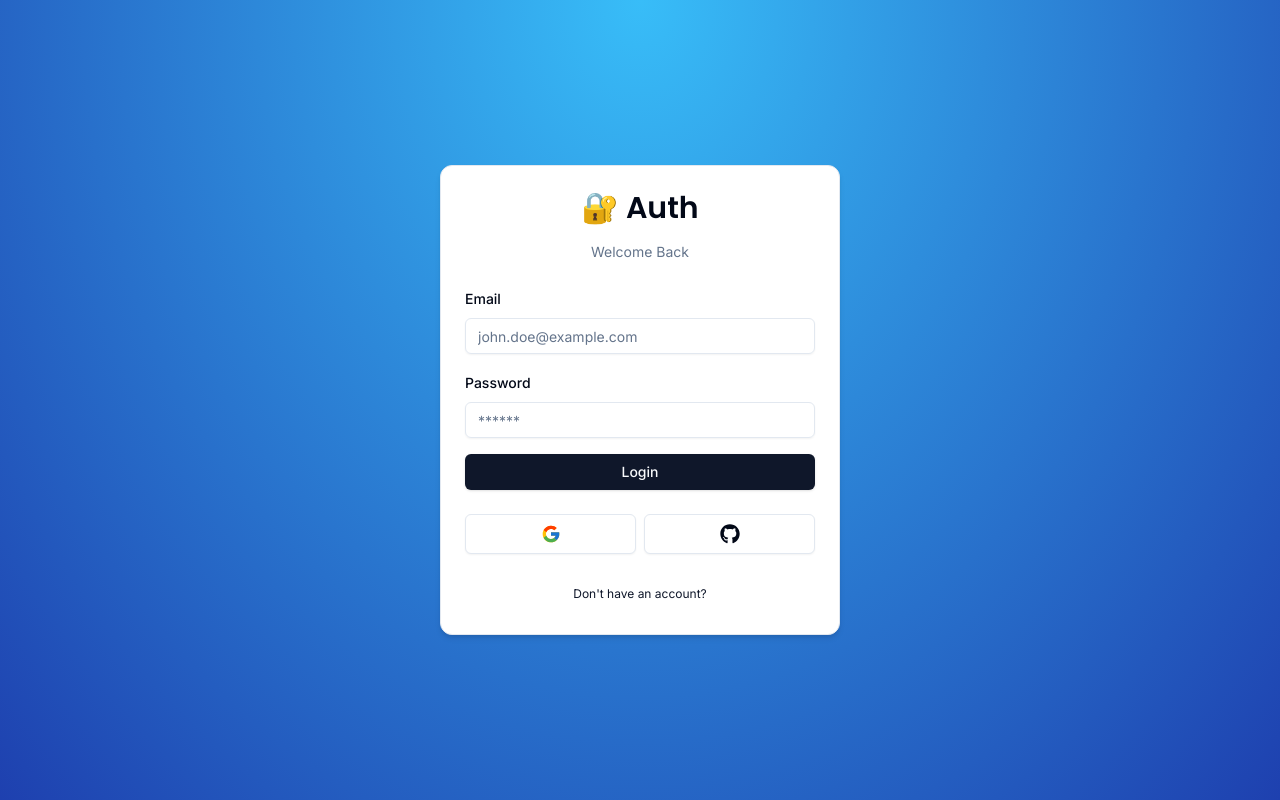
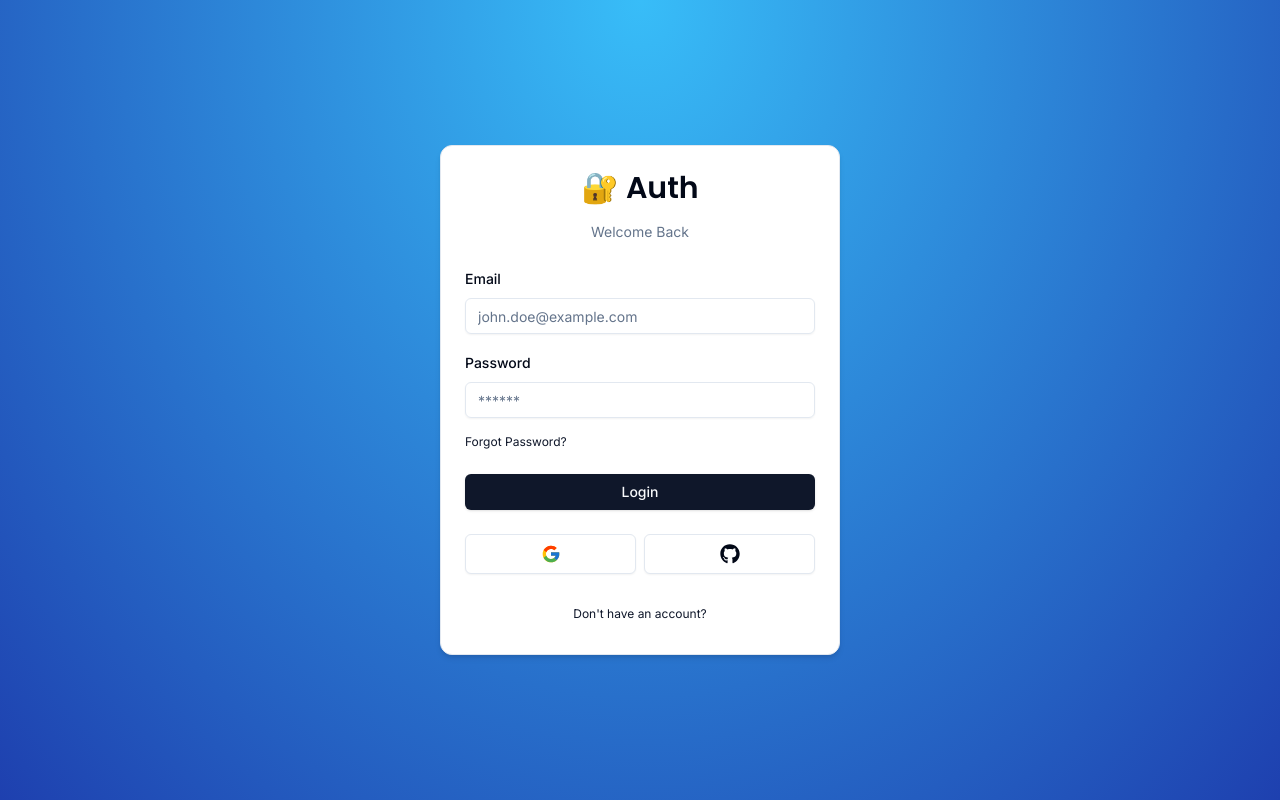
Before and after one commit to Marknjo/auth-mastery, a Next.js app: page /auth/login in a window 1280 px wide. Built offline with nearby package versions, Linux system fonts and the light colour scheme; no server answers.

Commit message:
minor fixes including password reset in login|register forms

```diff
--- a/actions/login.ts
+++ b/actions/login.ts
@@ -35,7 +35,7 @@
     );
 
     if (response.error) {
-      return response;
+      return { error: response.error };
     }
 
     return {
--- a/components/auth/login-form.tsx
+++ b/components/auth/login-form.tsx
@@ -22,6 +22,7 @@
 import FormSuccess from '@/components/form-success';
 import { login } from '@/actions/login';
 import { useSearchParams } from 'next/navigation';
+import Link from 'next/link';
 
 function LoginForm() {
   const searchParams = useSearchParams();
@@ -49,6 +50,10 @@
         .then((data) => {
           setError(data?.error);
           setSuccess(data?.success);
+
+          if (data?.success) {
+            form.reset();
+          }
         })
         .catch(() =>
           setError(
@@ -102,6 +107,13 @@
                       disabled={isPending}
                     />
                   </FormControl>
+                  <Button
+                    size='sm'
+                    variant='link'
+                    className='px-0 font-normal'
+                    asChild>
+                    <Link href='/auth/reset'>Forgot Password?</Link>
+                  </Button>
                   <FormMessage />
                 </FormItem>
               )}
--- a/components/auth/register-form.tsx
+++ b/components/auth/register-form.tsx
@@ -43,10 +43,14 @@
         .then((data) => {
           setError(data?.error);
           setSuccess(data?.success);
+
+          if (data?.success) {
+            form.reset();
+          }
         })
         .catch(() =>
           setError(
-            'Something happenend while tyring to log you in! Please try again.'
+            'Something happened while trying to log you in! Please try again.'
           )
         );
     });
```
